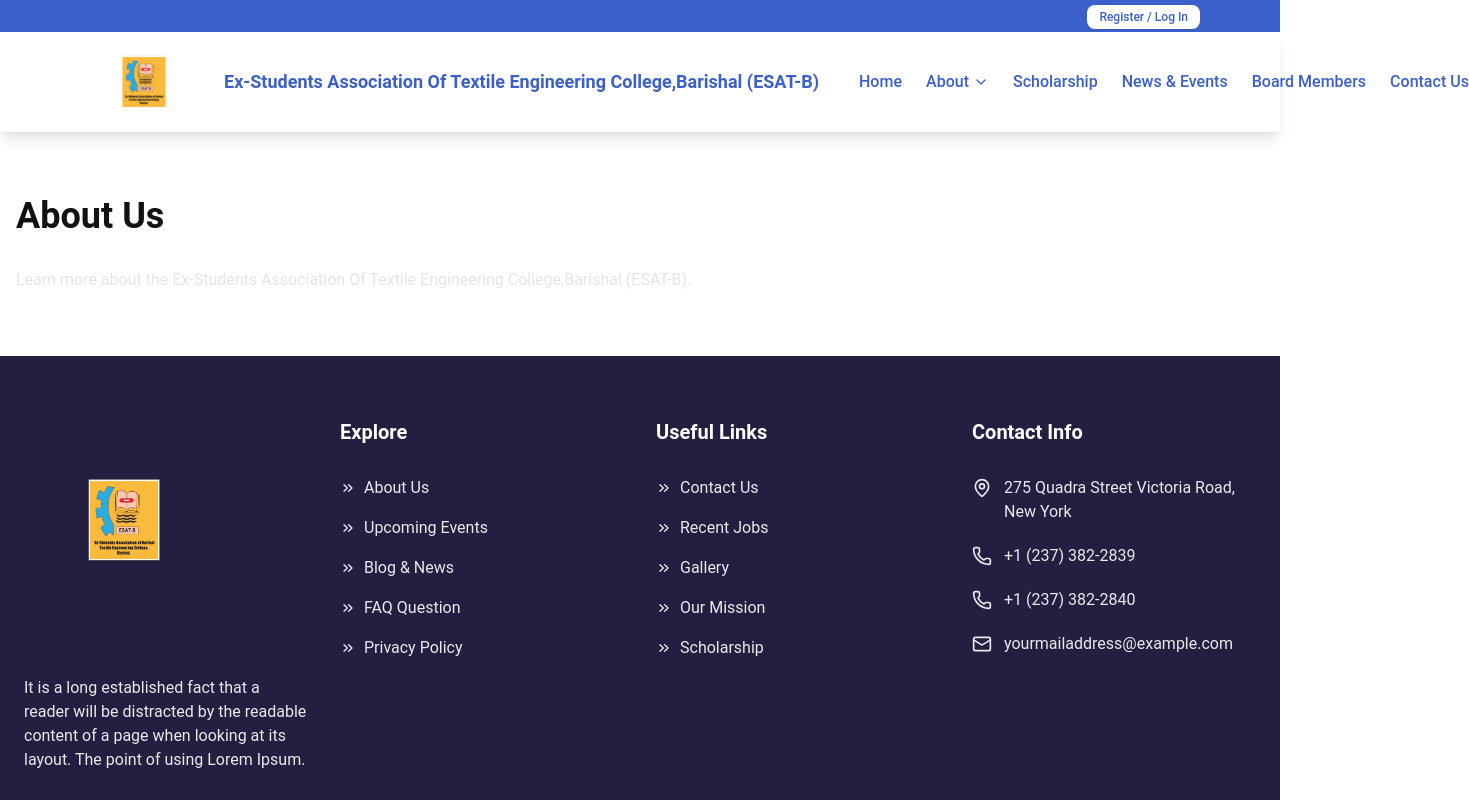
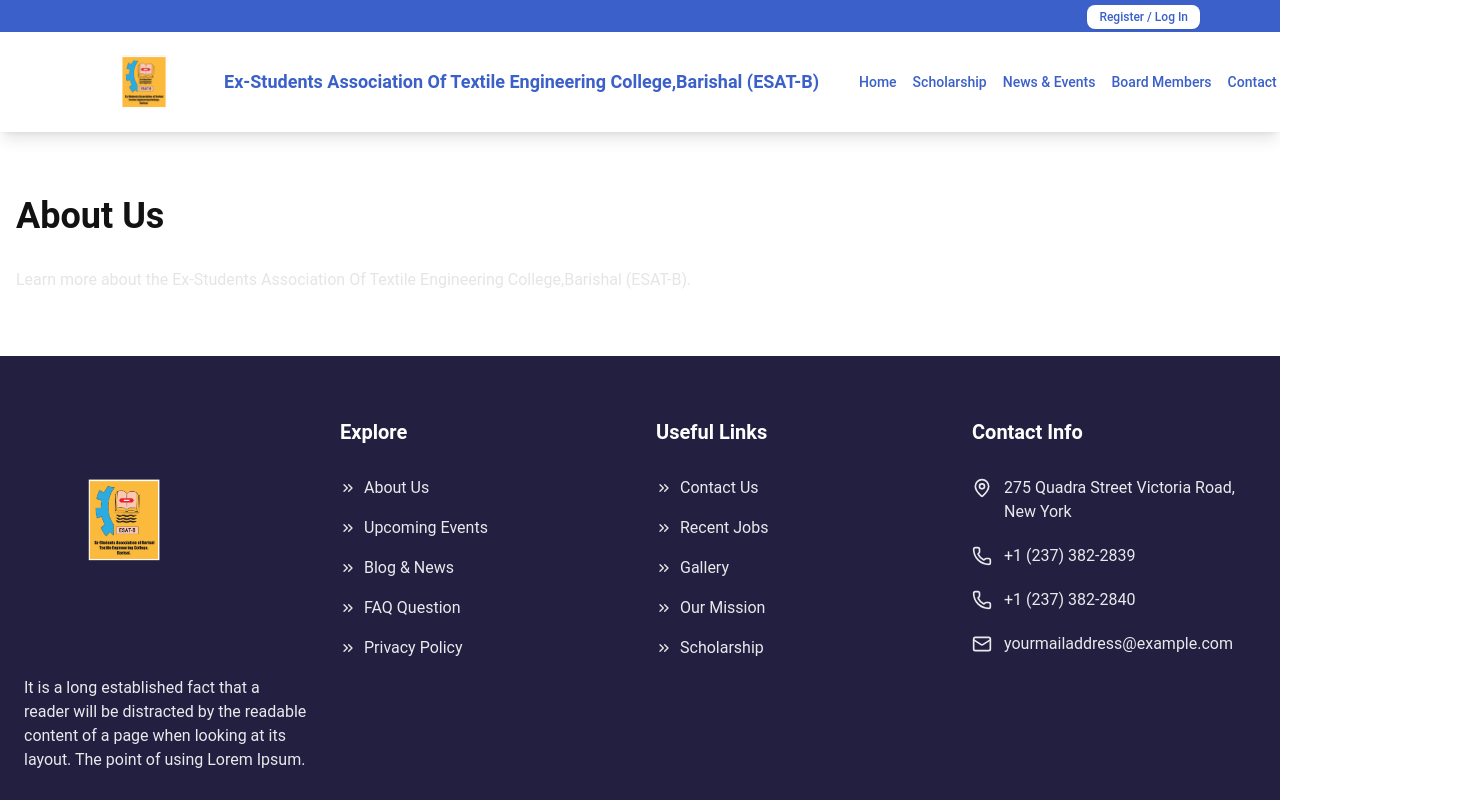
Before and after one commit to mamunurrashid420/e3-alumni-frontend, a React (Vite) app: page /about in a window 1280 px wide. Shown: the top 800 px of the page, 1469 px wide, since content can reach past the window. Built offline with nearby package versions, Linux system fonts and the light colour scheme.

Commit message:
updated text

```diff
--- a/src/components/Header.tsx
+++ b/src/components/Header.tsx
@@ -9,7 +9,7 @@ export function Header() {
 
   const navItems = [
     { label: 'Home', href: '/' },
-    { label: 'About', href: '/about', hasDropdown: true },
+    // { label: 'About', href: '/about', hasDropdown: true },
     { label: 'Scholarship', href: '/scholarship' },
     { label: 'News & Events', href: '/news-events' },
     { label: 'Board Members', href: '/membership' },
@@ -33,9 +33,9 @@ export function Header() {
       </div>
 
       {/* Main Navigation Bar */}
-      <div className="min-h-[80px] sm:h-[100px] lg:h-[100px] bg-white shadow-lg w-full flex items-center justify-between px-3 sm:px-4 md:px-8 lg:px-12 xl:px-20 2xl:px-80 gap-4 sm:gap-6 lg:gap-10">
+      <div className="min-h-[80px] sm:h-[100px] lg:h-[100px] bg-white shadow-lg w-full flex items-center justify-between px-3 sm:px-4 md:px-8 lg:px-12 xl:px-20 2xl:px-80 gap-4 sm:gap-6 lg:gap-10 overflow-hidden">
         {/* Logo and School Name */}
-        <div className="flex items-center gap-2 sm:gap-3 md:gap-4 shrink-0">
+        <div className="flex items-center gap-2 sm:gap-3 md:gap-4 shrink-0 min-w-0">
           <Link to="/" className="shrink-0">
             <img
               src={logo}
@@ -43,24 +43,24 @@ export function Header() {
               className="w-20 h-20 sm:w-24 sm:h-24 md:w-28 md:h-28 lg:w-32 lg:h-32 object-contain"
             />
           </Link>
-          <div className="hidden sm:block">
-            <h1 className="text-[#3B60C9] font-bold text-xs sm:text-sm md:text-base lg:text-lg leading-tight">
+          <div className="hidden sm:block lg:hidden xl:block min-w-0">
+            <h1 className="text-[#3B60C9] font-bold text-xs sm:text-sm md:text-base lg:text-lg leading-tight truncate">
               Ex-Students Association Of Textile Engineering College,Barishal (ESAT-B)
             </h1>
           </div>
         </div>
 
         {/* Desktop Navigation */}
-        <nav className="hidden lg:flex items-center gap-4 xl:gap-6">
+        <nav className="hidden lg:flex items-center gap-2 xl:gap-4 2xl:gap-6 shrink-0 min-w-0">
           {navItems.map((item) => (
             <Link
               key={item.href}
               to={item.href}
-              className="text-[#3B60C9] font-medium hover:underline flex items-center gap-1 text-sm xl:text-base whitespace-nowrap"
+              className="text-[#3B60C9] font-medium hover:underline flex items-center gap-1 text-xs lg:text-sm xl:text-sm 2xl:text-base whitespace-nowrap shrink-0"
             >
               {item.label}
               {item.hasDropdown && (
-                <ChevronDown className="w-3 h-3 xl:w-4 xl:h-4" />
+                <ChevronDown className="w-3 h-3 xl:w-3.5 2xl:w-4 shrink-0" />
               )}
             </Link>
           ))}
--- a/src/components/ui/homepage/HeroSection.tsx
+++ b/src/components/ui/homepage/HeroSection.tsx
@@ -64,7 +64,7 @@ export function HeroSection() {
       <div className="relative z-10 flex items-center justify-center min-h-[500px] md:min-h-[650px] lg:min-h-[810px] py-12 md:py-16 lg:py-20">
         <div className="text-center text-white max-w-4xl px-4 md:px-8">
           <h1 className="text-4xl sm:text-5xl md:text-6xl lg:text-7xl font-bold mb-3 md:mb-4">
-            We Are Proud
+            We Are Delighted
           </h1>
           <h2 className="text-xl sm:text-2xl md:text-3xl lg:text-4xl font-semibold mb-4 md:mb-6 px-4">
             Students Of Ex-Students Association Of Textile Engineering College,Barishal (ESAT-B)
```
